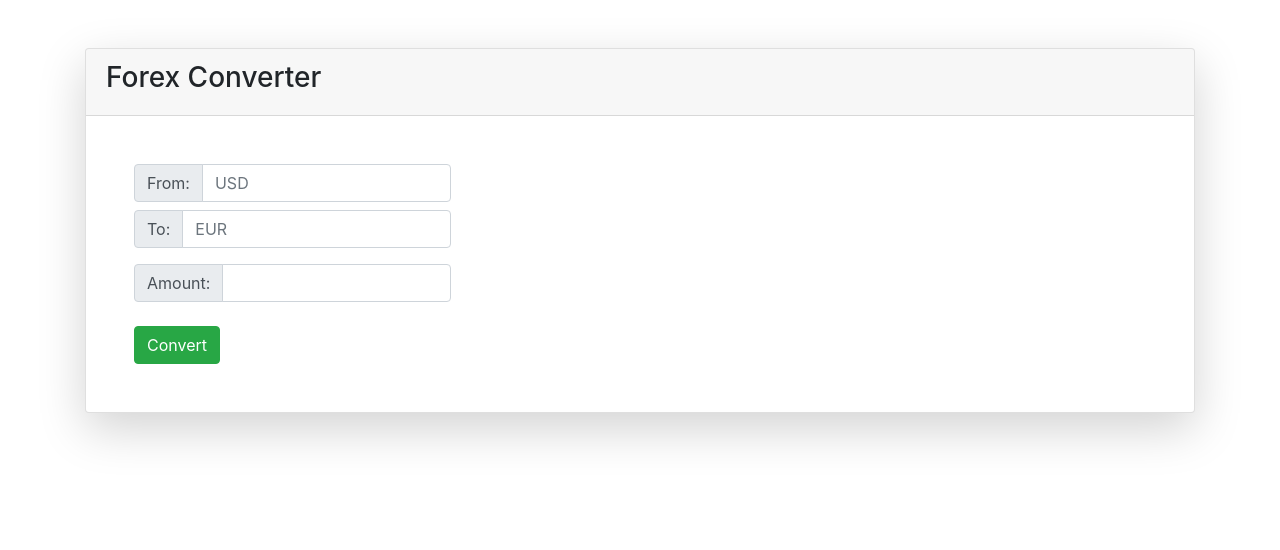
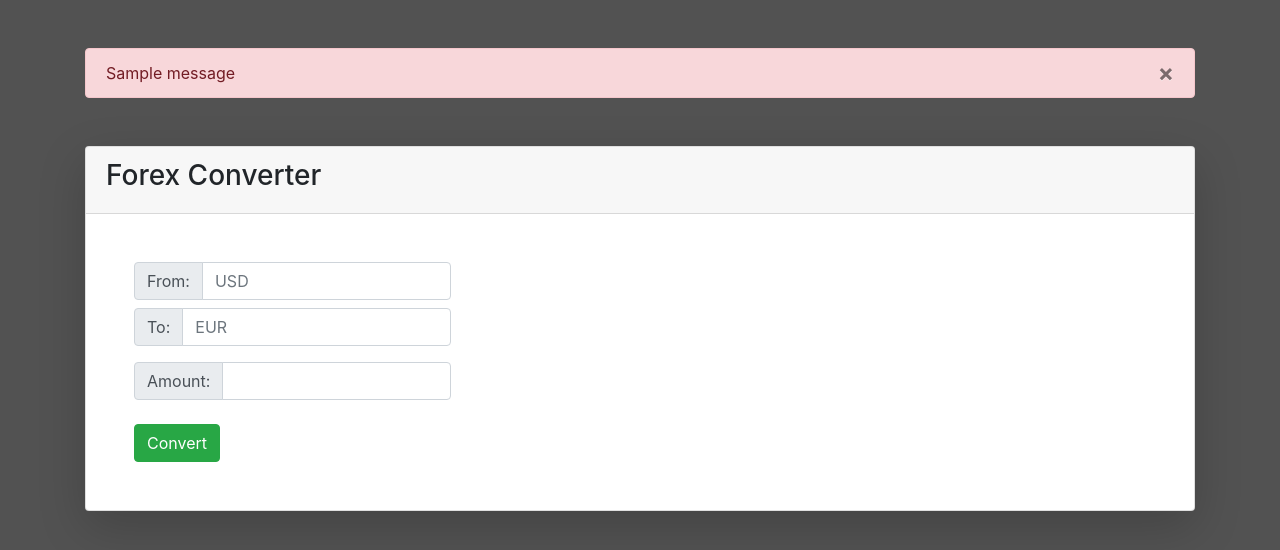
Before and after one commit to sellersss/flask-forex, a Flask app: page / in a window 1280 px wide. Shown: the top 550 px of the page. Run offline with Flask 2, Linux system fonts and the light colour scheme; one stand-in notice (Sample message) is shown.

Commit message:
Updated base template to show error alerts and better head organization

```diff
--- a/templates/base.html
+++ b/templates/base.html
@@ -4,18 +4,48 @@
 <head>
     <meta charset="UTF-8">
     <meta name="viewport" content="width=device-width, initial-scale=1.0">
+    <!-- google fonts -->
+    <link rel="preconnect" href="https://fonts.gstatic.com">
+    <link href="https://fonts.googleapis.com/css2?family=Nerko+One&display=swap" rel="stylesheet">
+    <!-- local styling -->
     <link rel="stylesheet" href="../static/style.css">
+    <!-- bootstrap -->
     <link rel="stylesheet" href="https://cdn.jsdelivr.net/npm/bootstrap@4.5.3/dist/css/bootstrap.min.css"
         integrity="sha384-TX8t27EcRE3e/ihU7zmQxVncDAy5uIKz4rEkgIXeMed4M0jlfIDPvg6uqKI2xXr2" crossorigin="anonymous">
     <title>{% block title %} {% endblock %}</title>
 </head>
 
-<body>
-    <div class="container align-content-center">
+<body style="background-color: #525252;">
+    <div class="container align-content-center mt-5">
+        {% with messages = get_flashed_messages(with_categories=true) %}
+        {% if messages %}
+        <section class="messages">
+            {% for category, msg in messages %}
+            <div class="{{category}} alert alert-danger alert-dismissable fade show">
+                <button type="button" class="close" data-dismiss="alert" aria-label="Close">
+                    <span aria-hidden="true">&times;</span>
+                </button>
+                {{msg}}</div>
+            {% endfor %}
+        </section>
+        {% endif %}
+        {% endwith %}
+
         {% block content %}
 
         {% endblock %}
     </div>
+
+    <!-- bootstrap dependencies -->
+    <script src="https://code.jquery.com/jquery-3.5.1.slim.min.js"
+        integrity="sha384-DfXdz2htPH0lsSSs5nCTpuj/zy4C+OGpamoFVy38MVBnE+IbbVYUew+OrCXaRkfj" crossorigin="anonymous">
+    </script>
+    <script src="https://cdn.jsdelivr.net/npm/popper.js@1.16.1/dist/umd/popper.min.js"
+        integrity="sha384-9/reFTGAW83EW2RDu2S0VKaIzap3H66lZH81PoYlFhbGU+6BZp6G7niu735Sk7lN" crossorigin="anonymous">
+    </script>
+    <script src="https://cdn.jsdelivr.net/npm/bootstrap@4.5.3/dist/js/bootstrap.min.js"
+        integrity="sha384-w1Q4orYjBQndcko6MimVbzY0tgp4pWB4lZ7lr30WKz0vr/aWKhXdBNmNb5D92v7s" crossorigin="anonymous">
+    </script>
 </body>
 
 </html>
```
